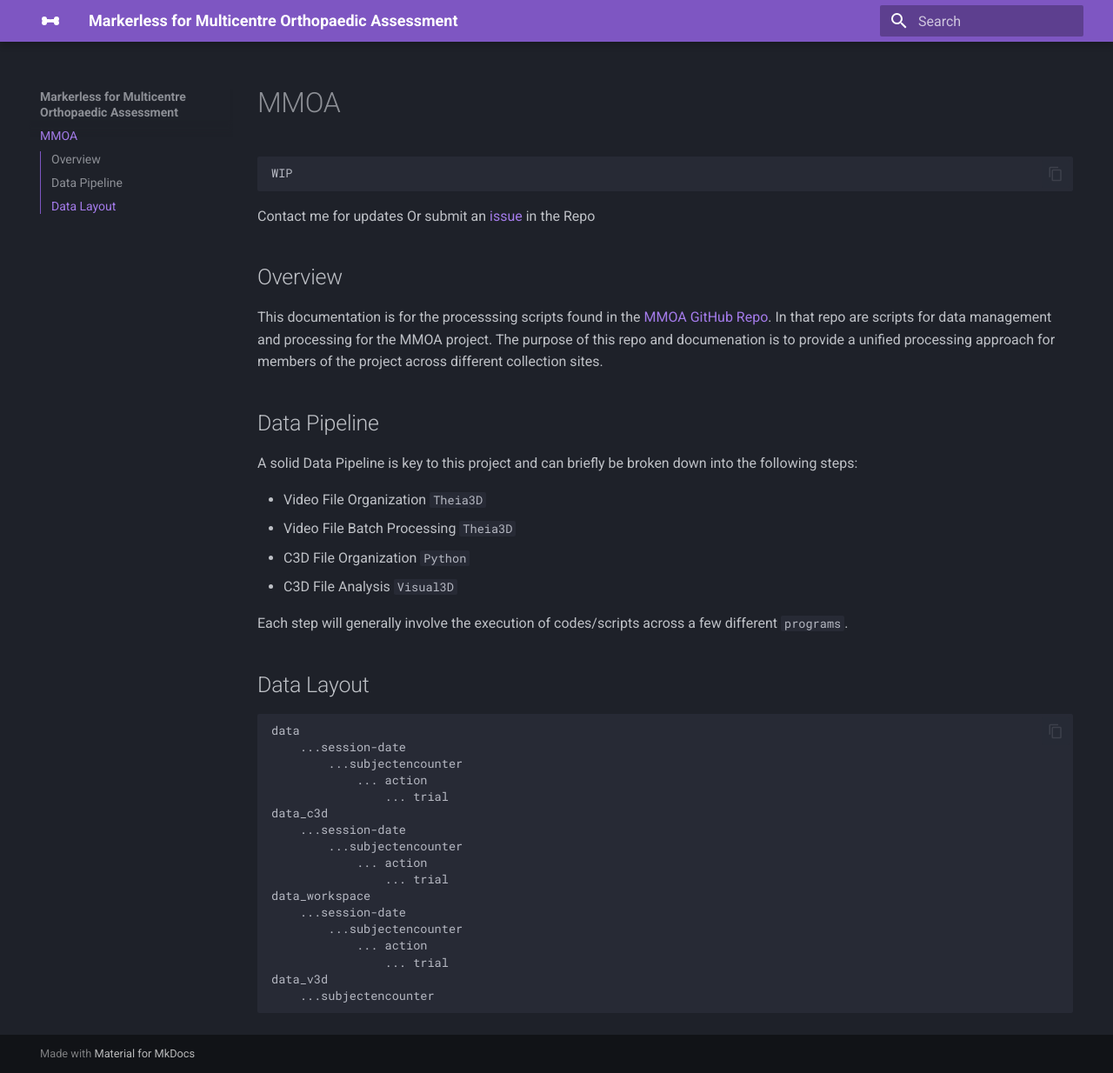
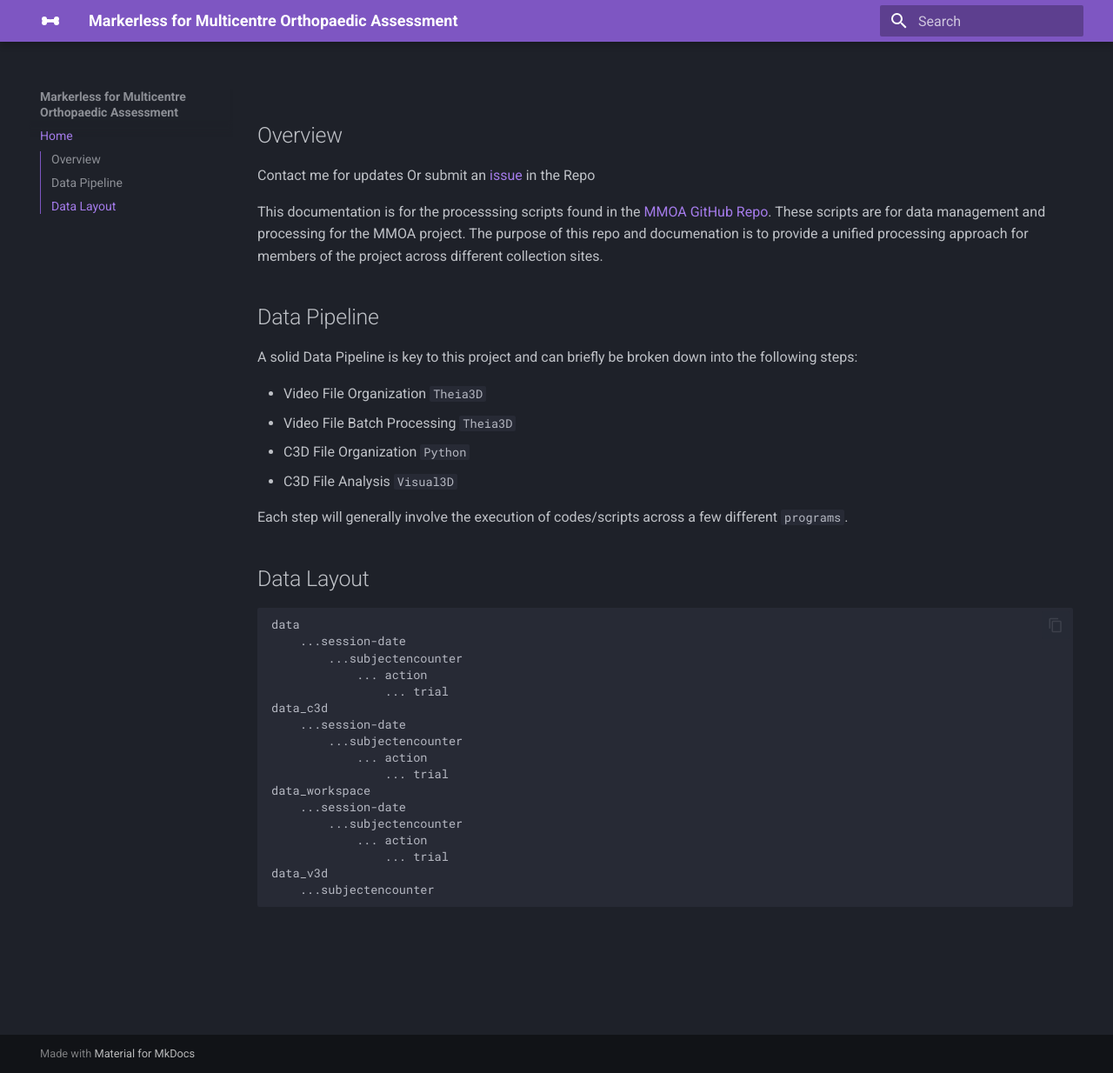
Before and after one commit to jouterleys/mmoa, an MkDocs documentation site: the page built from docs/index.md, in a window 1280 px wide and 1234 px high. Shown: the whole window at 87% size. Built offline with MkDocs 1.6.1 and Material for MkDocs 9.7.7, drawn with Linux system fonts in a browser that asks for light colours.

Commit message:
readme updates

```diff
--- a/docs/index.md
+++ b/docs/index.md
@@ -1,10 +1,10 @@
-# MMOA
-	WIP
+#
+
+## Overview
 Contact me for updates Or submit an [issue](https://github.com/jouterleys/mmoa) in the Repo
 
-## Overview
 This documentation is for the processsing scripts found in the [MMOA GitHub Repo](https://github.com/jouterleys/mmoa).
-In that repo are scripts for data management and processing for the MMOA project. The purpose of this repo and documenation is to provide a unified processing approach for members of the project across different collection sites.
+These scripts are for data management and processing for the MMOA project. The purpose of this repo and documenation is to provide a unified processing approach for members of the project across different collection sites.
 
 ## Data Pipeline
 A solid Data Pipeline is key to this project and can briefly be broken down into the following steps:
```
